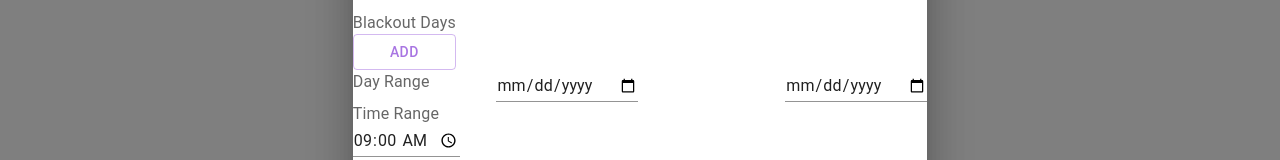
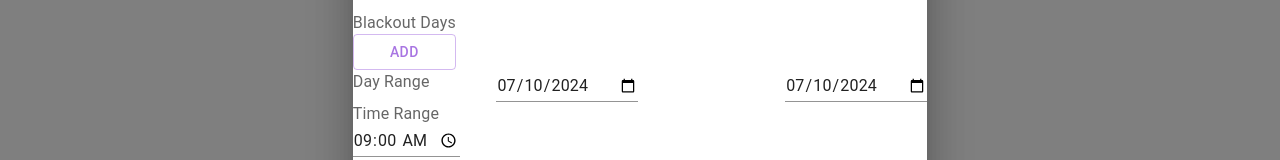
Before and after one commit to miserman/survey_scheduler, a Next.js app: page /study in a window 1280 px wide. Both pictures are taken after a click on the button "PARTICIPANTS". Shown: the part 431-591 px from the top of the page. Built offline with nearby package versions, Linux system fonts and the light colour scheme.

Commit message:
fixes schedule day editing

```diff
--- a/app/study/components/menu_dialog.tsx
+++ b/app/study/components/menu_dialog.tsx
@@ -11,6 +11,7 @@ import {
   Select,
   SelectChangeEvent,
   TextField,
+  Typography,
 } from '@mui/material'
 import {SyntheticEvent, useState, ReactNode} from 'react'
 import CloseIcon from '@mui/icons-material/Close'
@@ -122,6 +123,8 @@ export const MenuDialog = ({
           )}
           renderInput={params => <TextField {...params} aria-label={title} />}
         ></Autocomplete>
+      ) : options.length === 1 ? (
+        <Typography>{options[0]}</Typography>
       ) : (
         <Select value={currentOption || options[0]} onChange={handleSelect}>
           {options.map(option => (
--- a/app/study/components/participant.ts
+++ b/app/study/components/participant.ts
@@ -1,3 +1,4 @@
+import {TIMEZONE_OFFSET, former} from '../root'
 import {Blackout, Protocol, Schedule} from '../types'
 
 export type Participant = {
@@ -20,11 +21,13 @@ export type Participant = {
 }
 
 export const makeFullParticipant = (initial: Partial<Participant>) => {
+  const date = new Date()
+  const today = former.dashdate(date.getTime())
   return {
     id: initial.id || '',
     daysofweek: initial.daysofweek || [true, true, true, true, true, true, true],
-    end_day: initial.end_day || '',
-    end_time: initial.end_time || '',
+    end_day: initial.end_day || today,
+    end_time: initial.end_time || today,
     first: initial.first || 0,
     last: initial.last || 0,
     order_type: initial.order_type || 'shuffle',
@@ -33,9 +36,9 @@ export const makeFullParticipant = (initial: Partial<Participant>) => {
     protocol_order: initial.protocol_order || [],
     protocols: initial.protocols || [],
     schedule: initial.schedule || [],
-    start_day: initial.start_day || '',
-    start_time: initial.start_time || '',
-    timezone: initial.timezone || 0,
+    start_day: initial.start_day || today,
+    start_time: initial.start_time || former.time.format(date.getTime()),
+    timezone: initial.timezone || TIMEZONE_OFFSET / 6e4,
     blackouts: initial.blackouts || [],
   } as Participant
 }
@@ -46,8 +49,8 @@ export const makeSchedule = (participant: Participant, protocol: Partial<Protoco
     accessed_n: [],
     date:
       participant.schedule && participant.schedule.length
-        ? participant.schedule[participant.schedule.length].date + 864e5
-        : new Date(participant.start_day).getTime(),
+        ? participant.schedule[participant.schedule.length - 1].date + 864e5
+        : new Date(participant.start_day).getTime() + TIMEZONE_OFFSET,
     day: 0,
     protocol: protocol.name || '',
     statuses: [],
--- a/app/study/components/participants.tsx
+++ b/app/study/components/participants.tsx
@@ -125,7 +125,7 @@ export const ParticipantsMenu = ({isOpen, onClose}: {isOpen: boolean; onClose: (
       onChange={(option: string) => {
         setParticipant(option)
         edits.clear()
-        dispatchEdit({key: '', value: participants[option]})
+        dispatchEdit({key: '', value: makeFullParticipant(participants[option])})
       }}
       onRemove={(option: string) => {
         if (option !== 'New') {
@@ -324,13 +324,14 @@ export const ParticipantsMenu = ({isOpen, onClose}: {isOpen: boolean; onClose: (
                     return (
                       <ScheduleDay
                         key={index}
+                        index={index}
                         day={schedule}
                         protocols={protocols}
                         protocolOrder={data.protocols}
                         start={startTime}
                         height={scheduleHeight}
                         update={(index: number, day: Schedule) => {
-                          data.schedule[index] = day
+                          data.schedule[index] = JSON.parse(JSON.stringify(day))
                           dispatchEdit({key: 'schedule', value: data.schedule})
                         }}
                         remove={(index: number) => {
--- a/app/study/components/schedule_day.tsx
+++ b/app/study/components/schedule_day.tsx
@@ -34,6 +34,7 @@ const editScheduleDay = (
 }
 
 export const ScheduleDay = ({
+  index,
   day,
   protocols,
   protocolOrder,
@@ -42,6 +43,7 @@ export const ScheduleDay = ({
   update,
   remove,
 }: {
+  index: number
   day: Schedule
   protocols: Protocols
   protocolOrder: string[]
@@ -51,7 +53,7 @@ export const ScheduleDay = ({
   remove: (index: number) => void
 }) => {
   const edits = useMemo(() => new Map(), [])
-  const [scheduleDay, dispatchEdit] = useReducer(editScheduleDay, {} as Schedule)
+  const [scheduleDay, dispatchEdit] = useReducer(editScheduleDay, day)
   const [editorOpen, setEditorOpen] = useState(false)
   const handleScheduleSelectChange = (e: SelectChangeEvent) => {
     const key = 'name' in e.target ? (e.target.name as keyof Schedule) : ''
@@ -85,7 +87,6 @@ export const ScheduleDay = ({
           <Button
             variant="contained"
             onClick={() => {
-              dispatchEdit({key: '', value: day})
               setEditorOpen(true)
             }}
           >
@@ -99,17 +100,23 @@ export const ScheduleDay = ({
         onClose={() => setEditorOpen(false)}
         edited={!!edits.size}
         title="Schedule Day"
-        options={[]}
-        onChange={() => {}}
-        onRemove={(option: string) => {
-          remove(0)
+        options={[formatDay.format(day.date)]}
+        onChange={() => {
+          dispatchEdit({key: '', value: day})
+          edits.clear()
+        }}
+        onRemove={() => {
+          remove(index)
+          edits.clear()
           setEditorOpen(false)
         }}
         onAddUpdate={() => {
-          update(0, day)
+          edits.clear()
+          update(index, scheduleDay)
           setEditorOpen(false)
           return ''
         }}
+        selected={0}
       >
         <FormControl fullWidth>
           <InputLabel id="schedule-day-protocol">Protocol</InputLabel>
--- a/app/study/root.tsx
+++ b/app/study/root.tsx
@@ -1,8 +1,10 @@
 import {ReactNode, createContext, useContext, useMemo, useState} from 'react'
-import type {Participant, Protocol, User} from './types'
+import type {Protocol, User} from './types'
 import {ThemeProvider, createTheme, useMediaQuery} from '@mui/material'
 import {palette} from './params'
+import type {Participant} from './components/participant'
 
+export const TIMEZONE_OFFSET = new Date().getTimezoneOffset() * 6e4
 export const formatDay = Intl.DateTimeFormat('en-us', {month: '2-digit', day: '2-digit'})
 const patterns = {
   addRemove: /^(?:add_|remove_)/,
@@ -35,7 +37,7 @@ const patterns = {
   slash: /\//g,
   n: /[?&][Nn]=(\d+)/,
 }
-const former = {
+export const former = {
   time: Intl.DateTimeFormat('en-us', {hour: 'numeric', minute: '2-digit'}),
   ftime: Intl.DateTimeFormat('en-us', {hour: 'numeric', minute: '2-digit', second: 'numeric'}),
   mtime: Intl.DateTimeFormat('en-us', {hour: '2-digit', minute: '2-digit', second: 'numeric', hourCycle: 'h23'}),
```
